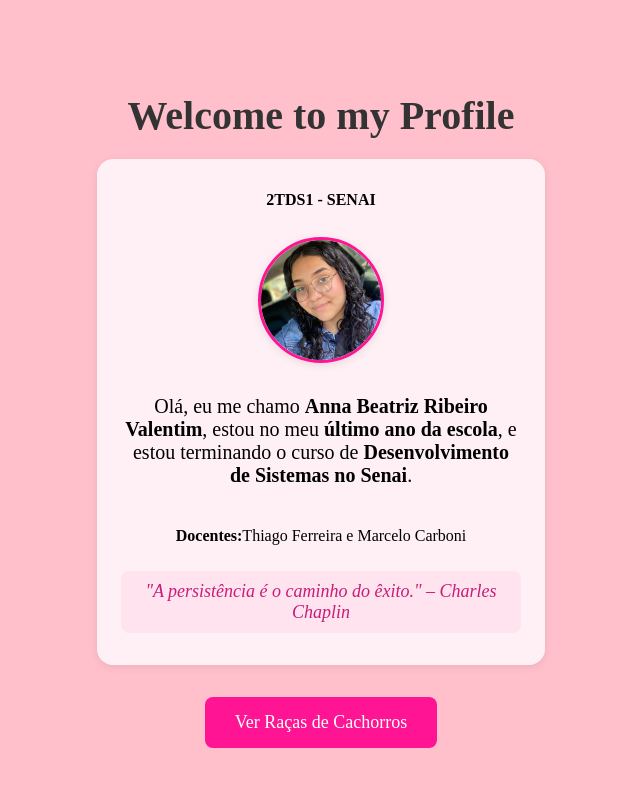
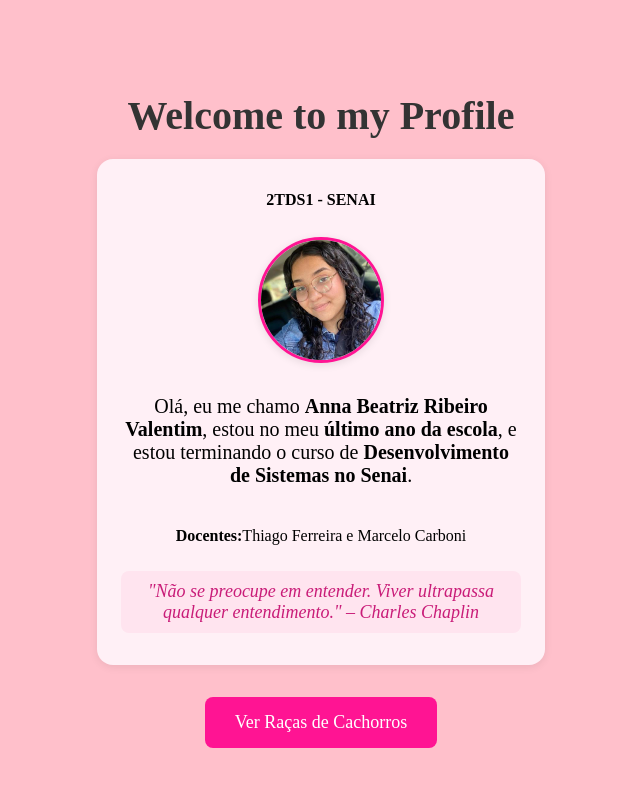
Before and after one commit to annabeatriz17/Breeds-of-Dogs, a Next.js app in the folder breeds/: page /Home in a window 1280 px wide. Shown: the top 786 px of the page, without its empty margins (319-959 px from the left). Built offline with nearby package versions, Linux system fonts and the light colour scheme.

Commit message:
Update page.jsx

```diff
--- a/breeds/src/app/Home/page.jsx
+++ b/breeds/src/app/Home/page.jsx
@@ -25,7 +25,7 @@ export default function Home() {
                 <p><strong>Docentes:</strong>Thiago Ferreira e Marcelo Carboni</p>
 
                 <blockquote className={styles.frase}>
-                    "A persistência é o caminho do êxito." – Charles Chaplin
+                   "Não se preocupe em entender. Viver ultrapassa qualquer entendimento." – Charles Chaplin
                 </blockquote>
             </div>
             <Link href="/Dogs" className={styles.button}>
```
